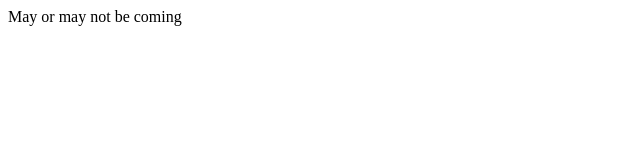
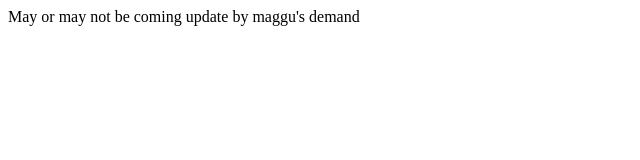
Before and after one commit to zMo0/FoodTakes, a plain HTML site: page index.html in a window 1280 px wide. Shown: the whole page, without its empty margins (0-640 px from the left). Drawn offline with Linux system fonts and the light colour scheme.

Commit message:
Update index.html

```diff
--- a/index.html
+++ b/index.html
@@ -8,5 +8,6 @@
 
     <body>
         May or may not be coming
+        update by maggu's demand
     </body>
 </html>
```
